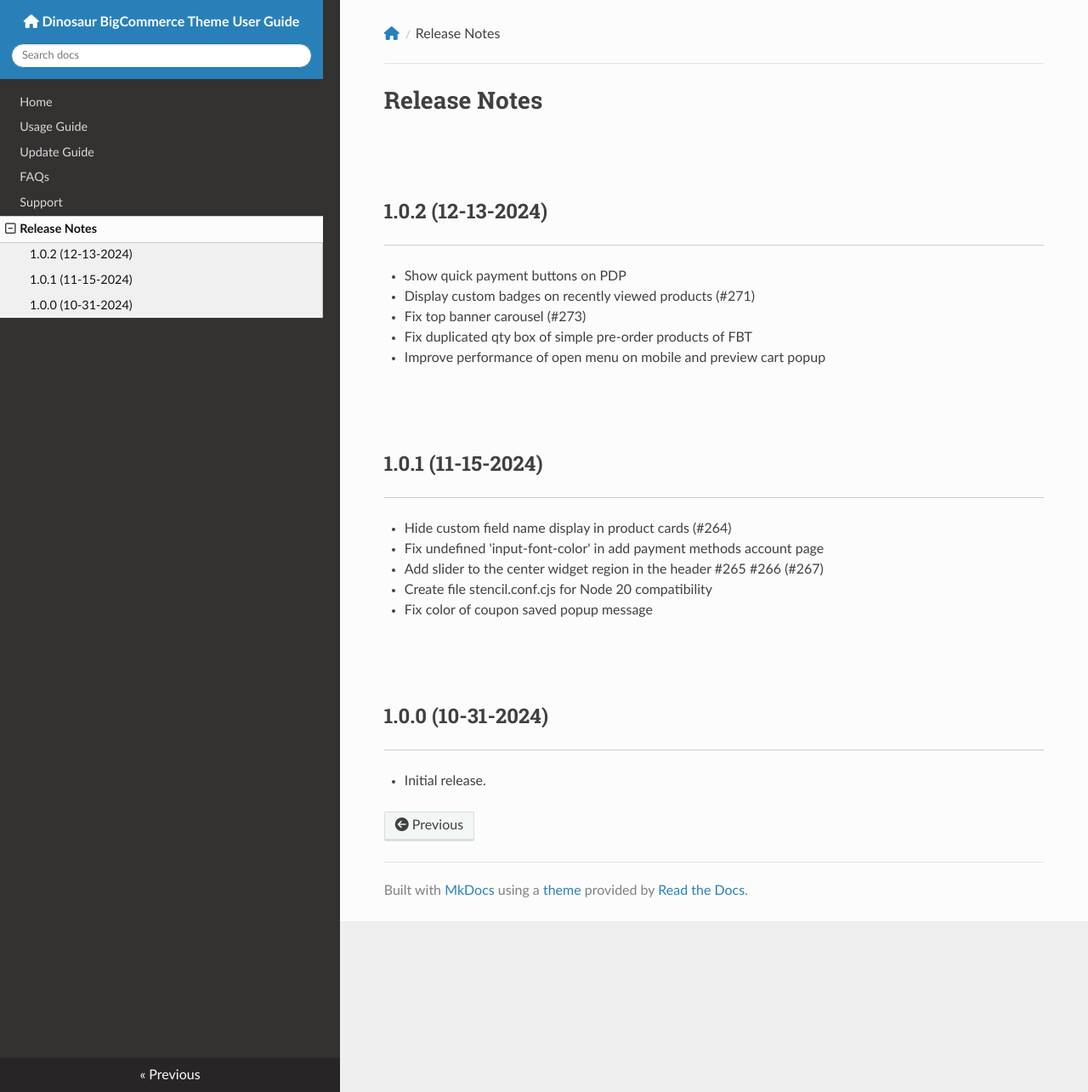
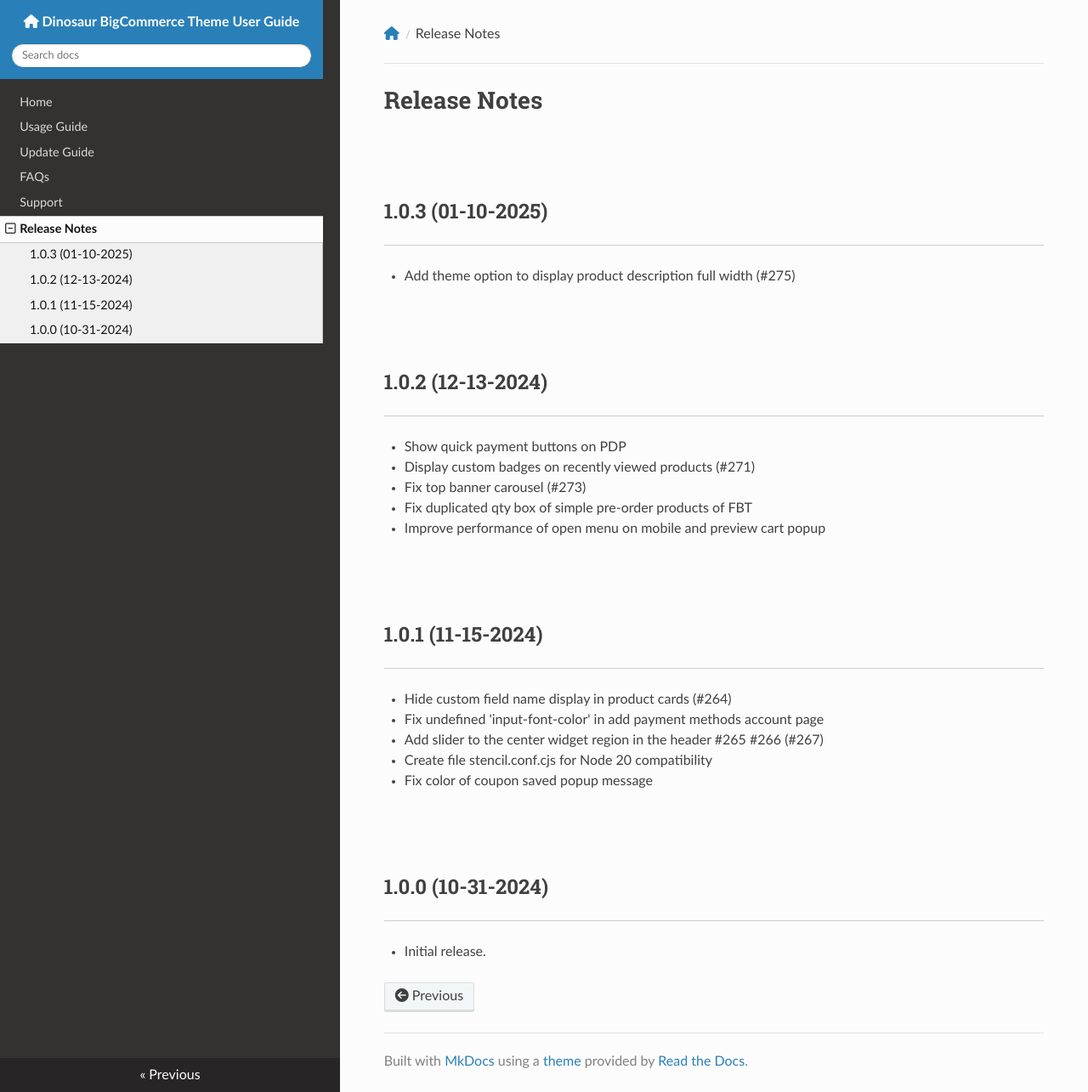
Before and after one commit to allcommerce/bc-Dinosaur-doc, an MkDocs documentation site: the page built from docs/changelog.md, in a window 1280 px wide and 1285 px high. Shown: the whole window at 85% size. Built offline with MkDocs 1.6.1, drawn with Linux system fonts in a browser that asks for light colours; nearby versions of some CDN libraries.

Commit message:
Release 1.0.3

```diff
--- a/docs/changelog.md
+++ b/docs/changelog.md
@@ -1,4 +1,7 @@
 # Release Notes
+
+## 1.0.3 (01-10-2025)
+- Add theme option to display product description full width (#275)
 
 ## 1.0.2 (12-13-2024)
 - Show quick payment buttons on PDP
```
